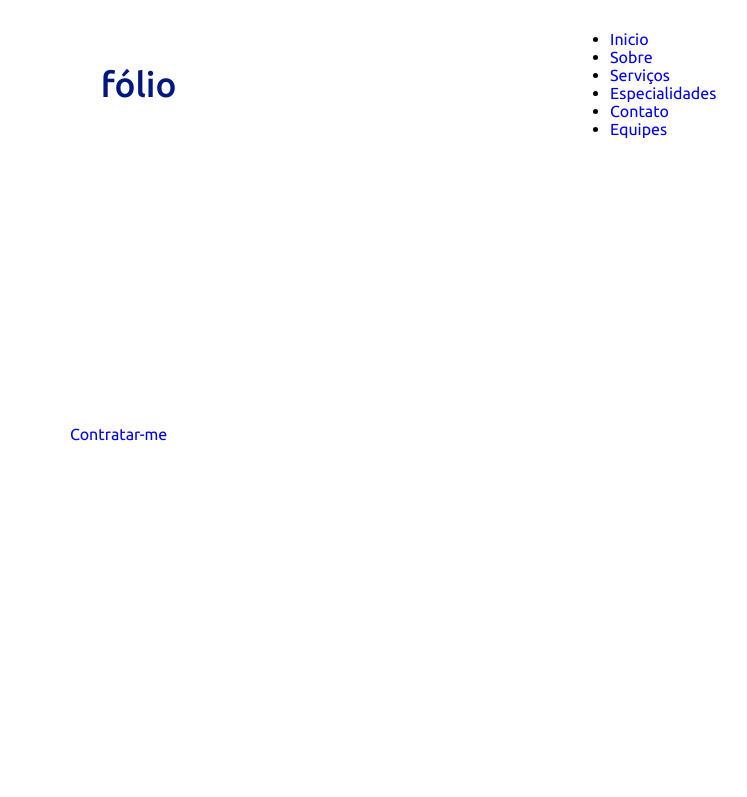
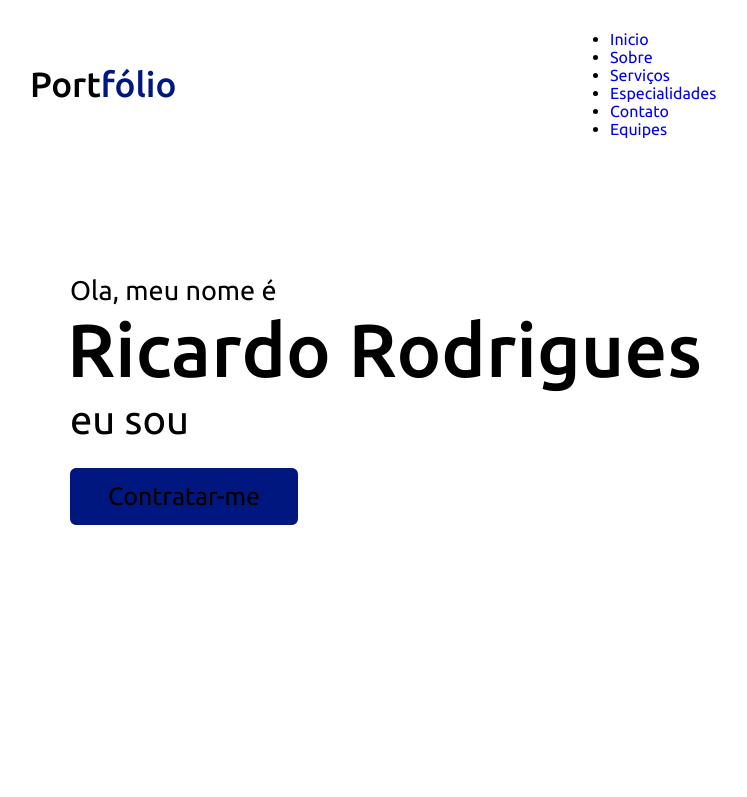
Before and after one commit to ricantony6/portf-folio, a plain HTML site: page index.html in a window 1280 px wide. Shown: the top 797 px of the page, without its empty margins (50-797 px from the left). Drawn offline with Linux system fonts and the light colour scheme.

Commit message:
estilizando home inicio

```diff
--- a/style.css
+++ b/style.css
@@ -40,7 +40,7 @@ html {
 }
 
 .navbar .logo a {
-    color: #fff;
+    color: #000;
     font-size: 35px;
     font-weight: 500;
 }
@@ -51,7 +51,7 @@ html {
 }
 
 .navbar.sticky .logo a span {
-    color: #fff;
+    color: #000;
 }
 
 .navbar .menu li {
@@ -60,7 +60,7 @@ html {
 }
 
 .navbar .menu li a {
-    color: #fff;
+    color: #000;
     font-size: 18px;
     font-weight: 500;
     margin-left: 25px;
@@ -72,7 +72,7 @@ html {
 }
 
 .navbar.sticky .menu li a:hover {
-    color: #fff;
+    color: #000;
 }
 
 /*  Home   inicio  */
@@ -82,7 +82,7 @@ html {
     background: url(image/banner.png) no-repeat;
     background-size: cover;
     height: 100vh;
-    color: #fff;
+    color: #000;
     min-height: 500px;
     font-family: 'Ubuntu', sans-serif;
 }
@@ -94,3 +94,34 @@ html {
 .home .home-content .text-1 {
     font-size: 27px;
 }
+.home .home-content .text-2 {
+    font-size: 75px;
+    font-weight: 500;
+    margin-left: -3px;
+}
+
+.home .home-content .text-3 {
+    font-size: 40px;
+    margin: 5px 0;
+}
+
+.home .home-content .text-3 span {
+    color: #001780;
+    font-weight: 500;
+}
+
+.home .home-content a {
+    display: inline-block;
+    background: #001780;
+    color: #000;
+    font-size: 25px;
+    padding: 12px 36px;
+    margin-top: 20px;
+    border-radius: 6px;
+    border: 2px solid #001780;
+}
+
+.home .home-content a:hover {
+    color: #001780;
+    background: none;
+}
```
